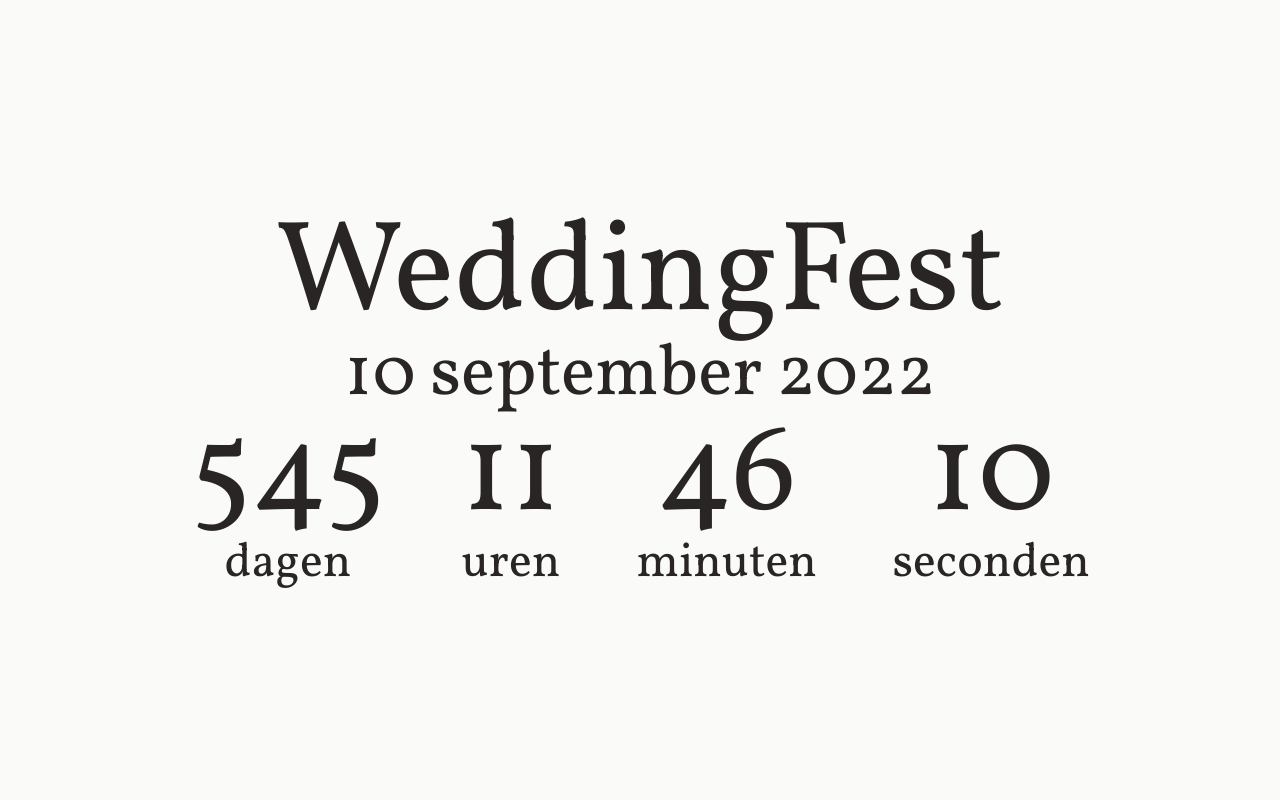
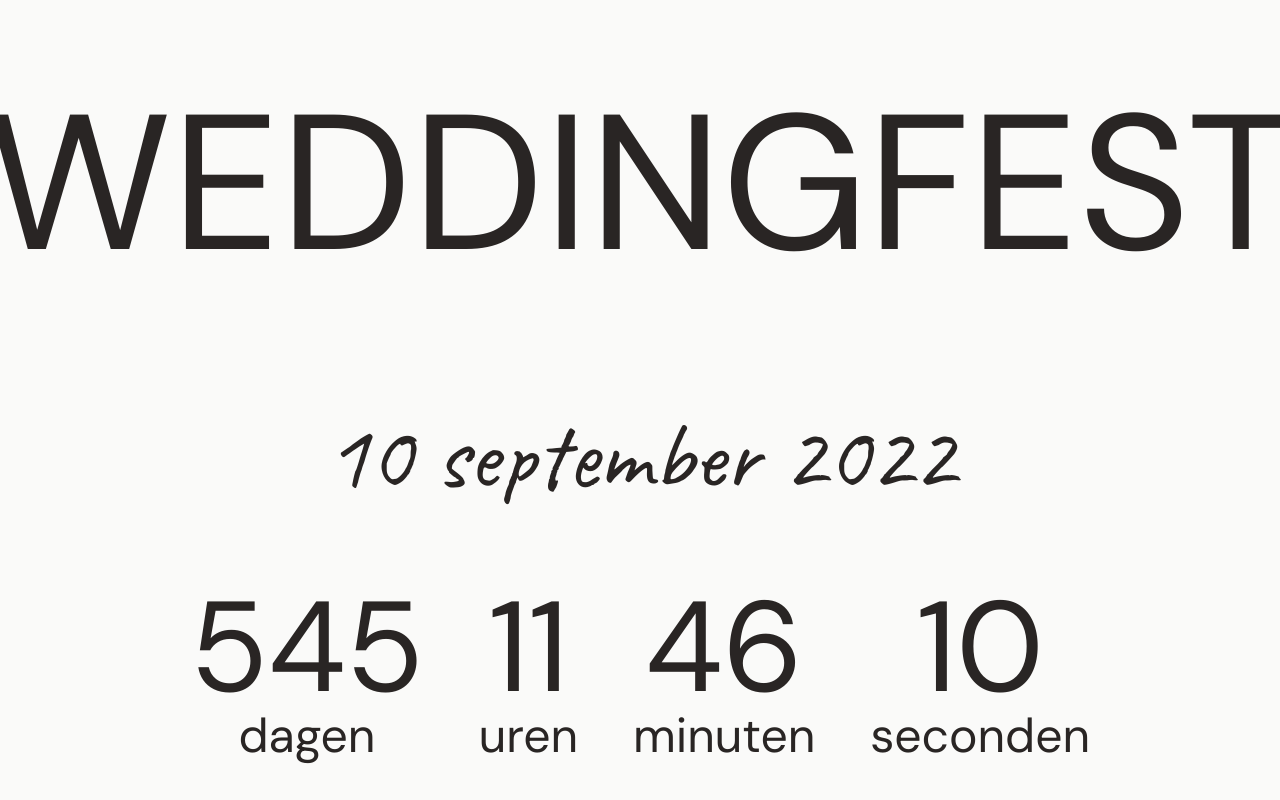
Before and after one commit to lodybo/weddingfest, a Gatsby site in the folder site/: page / in a window 1280 px wide. Built offline with nearby package versions, Linux system fonts and the light colour scheme; Gatsby itself is replaced by a stand-in of ours.

Commit message:
Updated fonts

```diff
--- a/site/package.json
+++ b/site/package.json
@@ -15,7 +15,8 @@
     "clean": "gatsby clean"
   },
   "dependencies": {
-    "@fontsource/vollkorn": "^4.2.2",
+    "@fontsource/caveat": "^4.2.2",
+    "@fontsource/dm-sans": "^4.2.2",
     "gatsby": "^3.0.1",
     "gatsby-plugin-gatsby-cloud": "^2.0.0",
     "gatsby-plugin-image": "^1.0.1",
--- a/site/src/components/Header.tsx
+++ b/site/src/components/Header.tsx
@@ -12,8 +12,8 @@ const Header = () => (
     justify-center
     items-center
   ">
-    <h1 className="text-9xl">WeddingFest</h1>
-    <h2 className="text-7xl">10 september 2022</h2>
+    <h1 className="text-mega">WEDDINGFEST</h1>
+    <h2 className="font-handwriting text-8xl py-20">10 september 2022</h2>
     <Countdown
       date={new Date(2022, 8, 10)}
       renderer={CountdownTimer}
--- a/site/src/components/PageLayout.tsx
+++ b/site/src/components/PageLayout.tsx
@@ -8,7 +8,7 @@ const PageLayout = ({ children }: PageLayoutProps) => (
   <div className="
     box-border
     font-sans
-    pl-10 pr-10
+    px-10
     bg-white
     text-black
   ">
--- a/site/tailwind.config.js
+++ b/site/tailwind.config.js
@@ -22,8 +22,13 @@ module.exports = {
       },
     },
     fontFamily: {
-      sans: ['Vollkorn', ...defaultTheme.fontFamily.sans],
+      sans: ['DM Sans', ...defaultTheme.fontFamily.sans],
+      handwriting: ['Caveat', 'cursive'],
     },
+    fontSize: {
+      ...defaultTheme.fontSize,
+      'mega': '12rem'
+    }
   },
   variants: {
     extend: {},
```
Also changed, not shown: site/gatsby-browser.js (+4 -3 lines), 1 other file.
